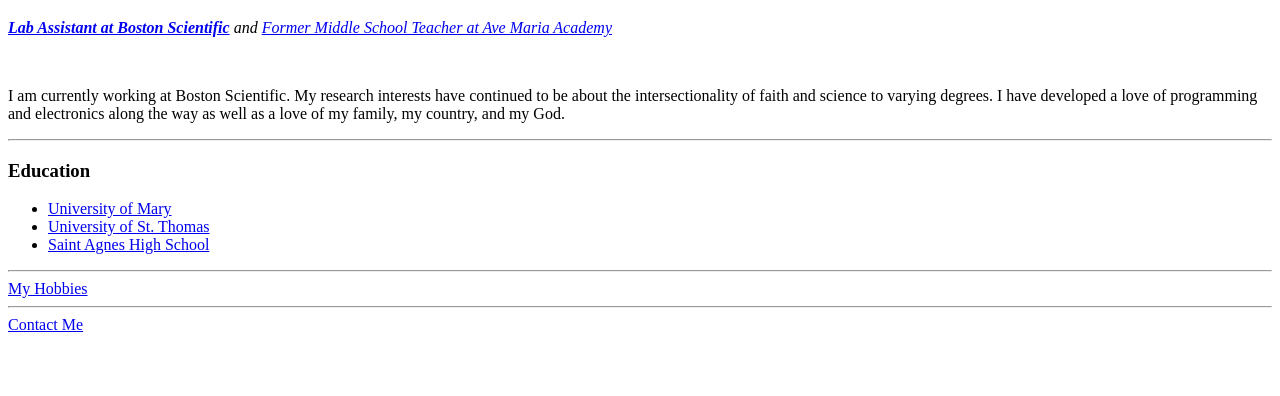
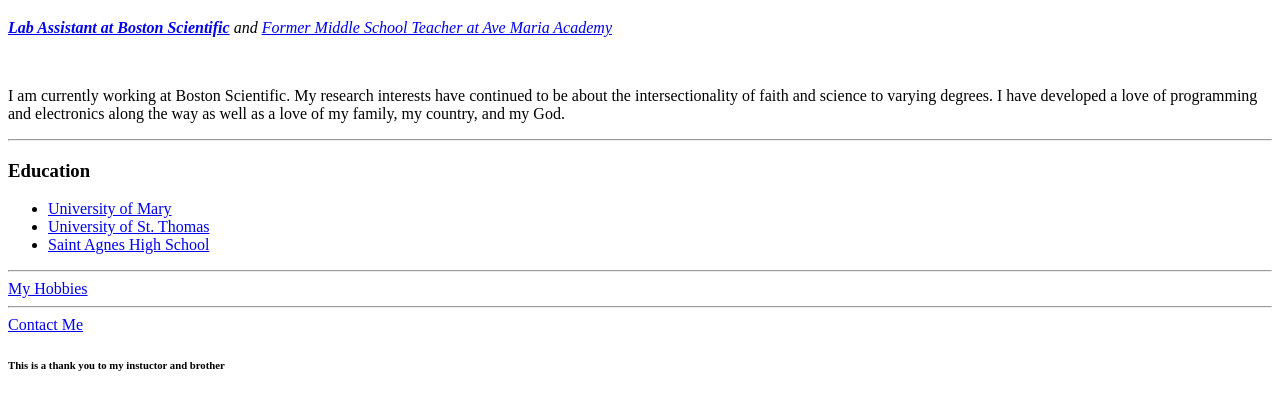
Before and after one commit to lucaslahl/CodingWithAngelaAndZach, a plain HTML site: page index.html in a window 1280 px wide. Shown: the part 473-869 px from the top of the page. Before the commit the page ends 815 px from the top, so only its background shows below. Drawn offline with Linux system fonts and the light colour scheme.

Commit message:
a thank you

```diff
--- a/index.html
+++ b/index.html
@@ -30,5 +30,7 @@
     <br>
     <hr>
     <a href="Contact.html">Contact Me</a>
+    <br>
+    <h6>This is a thank you to my instuctor and brother</h6>
 </body>
 </html>
```
